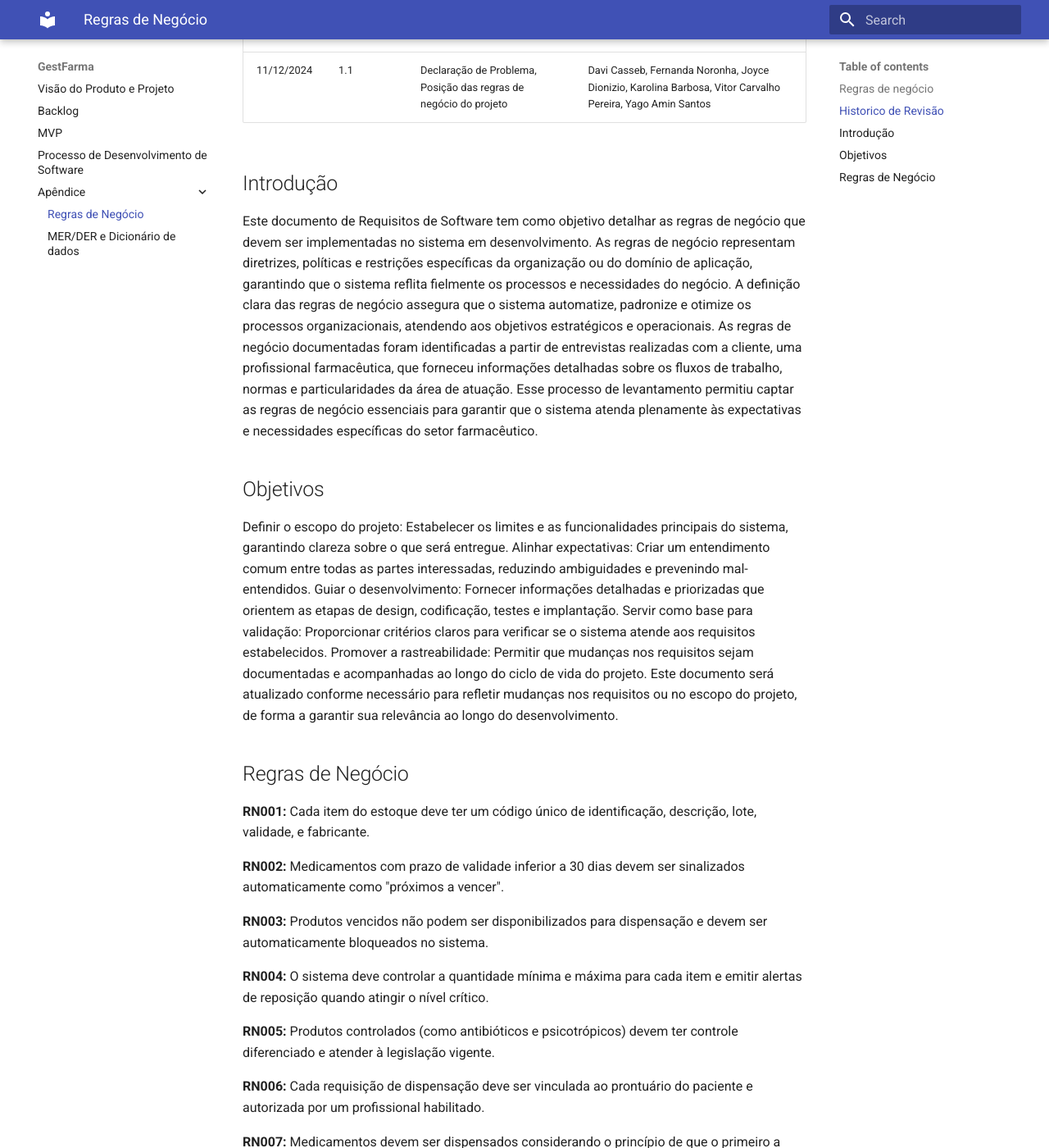
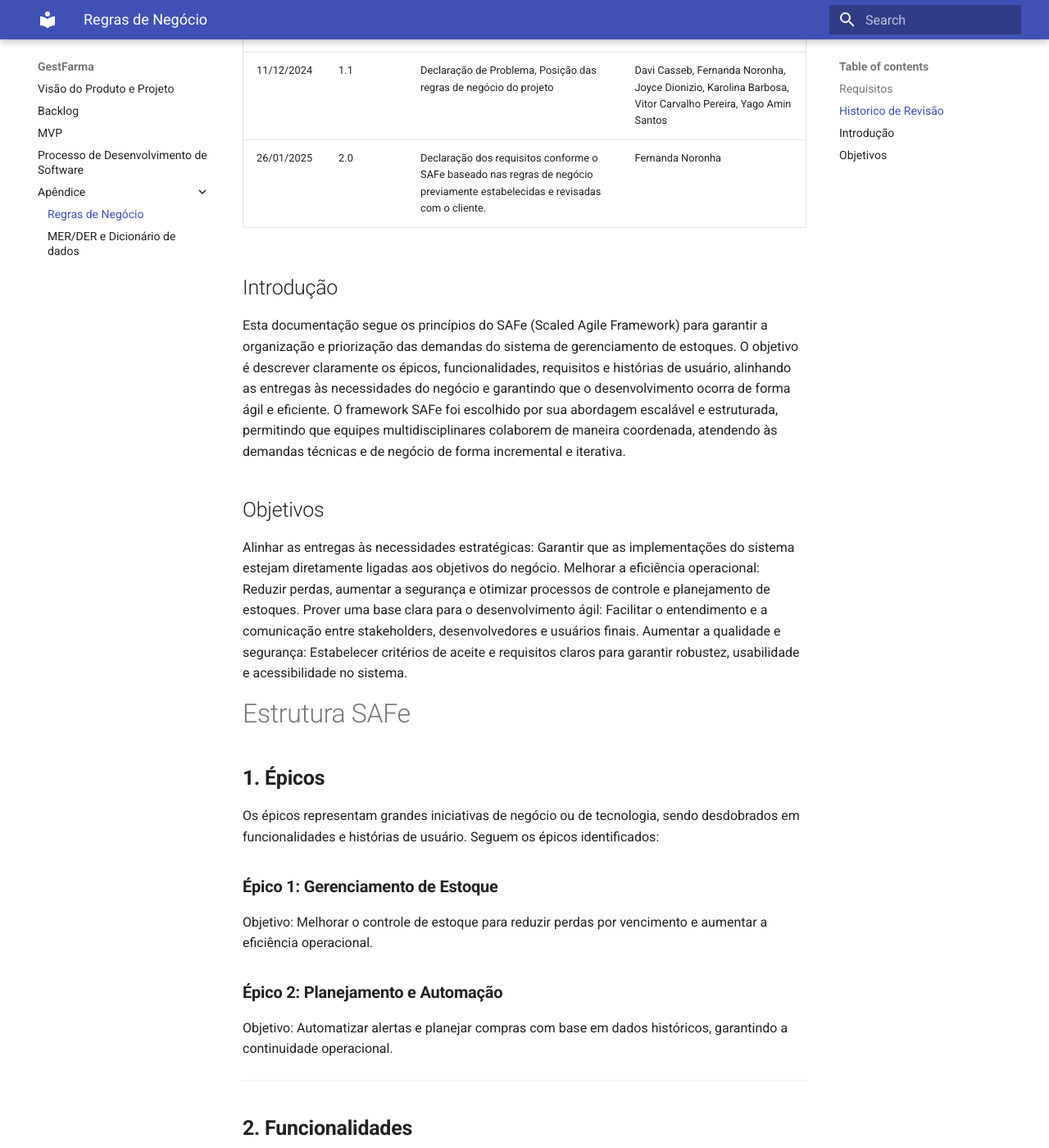
Before and after one commit to FGA-REQ/2024.2-Requisitores, an MkDocs documentation site: the page built from docs/visao-projeto-produto/regrasdenegocio.md, in a window 1280 px wide and 1400 px high, scrolled down 288 px. Shown: the whole window at 82% size. Built offline with MkDocs 1.6.1 and Material for MkDocs 9.7.7, drawn with Linux system fonts in a browser that asks for light colours; some of the changed text lies outside the part shown.

Commit message:
Update regrasdenegocio.md

```diff
--- a/docs/visao-projeto-produto/regrasdenegocio.md
+++ b/docs/visao-projeto-produto/regrasdenegocio.md
@@ -1,5 +1,5 @@
 # GestFarma
-## Regras de negócio
+## Requisitos
 
 ## Historico de Revisão
 
@@ -7,63 +7,175 @@
 | **Data**       | **Versão** | **Descrição**                                                     | **Autor**                                                                                      |
 |----------------|------------|-------------------------------------------------------------------|------------------------------------------------------------------------------------------------|
 | 11/12/2024     | 1.1        | Declaração de Problema, Posição das regras de negócio do projeto  | Davi Casseb, Fernanda Noronha, Joyce Dionizio, Karolina Barbosa, Vitor Carvalho Pereira, Yago Amin Santos |
+| 26/01/2025     | 2.0        | Declaração dos requisitos conforme o SAFe baseado nas regras de negócio previamente estabelecidas e revisadas com o cliente.  | Fernanda Noronha  |
+
 
 ## Introdução
 
-Este documento de Requisitos de Software tem como objetivo detalhar as regras de negócio que devem ser implementadas no sistema em desenvolvimento. As regras de negócio representam diretrizes, políticas e restrições específicas da organização ou do domínio de aplicação, garantindo que o sistema reflita fielmente os processos e necessidades do negócio.
-A definição clara das regras de negócio assegura que o sistema automatize, padronize e otimize os processos organizacionais, atendendo aos objetivos estratégicos e operacionais.
-As regras de negócio documentadas foram identificadas a partir de entrevistas realizadas com a cliente, uma profissional farmacêutica, que forneceu informações detalhadas sobre os fluxos de trabalho, normas e particularidades da área de atuação. Esse processo de levantamento permitiu captar as regras de negócio essenciais para garantir que o sistema atenda plenamente às expectativas e necessidades específicas do setor farmacêutico.
-
+Esta documentação segue os princípios do SAFe (Scaled Agile Framework) para garantir a organização e priorização das demandas do sistema de gerenciamento de estoques. O objetivo é descrever claramente os épicos, funcionalidades, requisitos e histórias de usuário, alinhando as entregas às necessidades do negócio e garantindo que o desenvolvimento ocorra de forma ágil e eficiente.
+O framework SAFe foi escolhido por sua abordagem escalável e estruturada, permitindo que equipes multidisciplinares colaborem de maneira coordenada, atendendo às demandas técnicas e de negócio de forma incremental e iterativa.
 
 ## Objetivos
-Definir o escopo do projeto: Estabelecer os limites e as funcionalidades principais do sistema, garantindo clareza sobre o que será entregue.
-Alinhar expectativas: Criar um entendimento comum entre todas as partes interessadas, reduzindo ambiguidades e prevenindo mal-entendidos.
-Guiar o desenvolvimento: Fornecer informações detalhadas e priorizadas que orientem as etapas de design, codificação, testes e implantação.
-Servir como base para validação: Proporcionar critérios claros para verificar se o sistema atende aos requisitos estabelecidos.
-Promover a rastreabilidade: Permitir que mudanças nos requisitos sejam documentadas e acompanhadas ao longo do ciclo de vida do projeto.
-Este documento será atualizado conforme necessário para refletir mudanças nos requisitos ou no escopo do projeto, de forma a garantir sua relevância ao longo do desenvolvimento.
+Alinhar as entregas às necessidades estratégicas: Garantir que as implementações do sistema estejam diretamente ligadas aos objetivos do negócio.
+Melhorar a eficiência operacional: Reduzir perdas, aumentar a segurança e otimizar processos de controle e planejamento de estoques.
+Prover uma base clara para o desenvolvimento ágil: Facilitar o entendimento e a comunicação entre stakeholders, desenvolvedores e usuários finais.
+Aumentar a qualidade e segurança: Estabelecer critérios de aceite e requisitos claros para garantir robustez, usabilidade e acessibilidade no sistema.
 
-## Regras de Negócio
-**RN001:** Cada item do estoque deve ter um código único de identificação, descrição, lote, validade, e fabricante.
+# Estrutura SAFe
 
-**RN002:** Medicamentos com prazo de validade inferior a 30 dias devem ser sinalizados automaticamente como "próximos a vencer".
+## **1. Épicos**
+Os épicos representam grandes iniciativas de negócio ou de tecnologia, sendo desdobrados em funcionalidades e histórias de usuário. Seguem os épicos identificados:
 
-**RN003:** Produtos vencidos não podem ser disponibilizados para dispensação e devem ser automaticamente bloqueados no sistema.
+### **Épico 1: Gerenciamento de Estoque**
+Objetivo: Melhorar o controle de estoque para reduzir perdas por vencimento e aumentar a eficiência operacional.
 
-**RN004:** O sistema deve controlar a quantidade mínima e máxima para cada item e emitir alertas de reposição quando atingir o nível crítico.
+### **Épico 2: Planejamento e Automação**
+Objetivo: Automatizar alertas e planejar compras com base em dados históricos, garantindo a continuidade operacional.
 
-**RN005:** Produtos controlados (como antibióticos e psicotrópicos) devem ter controle diferenciado e atender à legislação vigente.
+---
 
-**RN006:** Cada requisição de dispensação deve ser vinculada ao prontuário do paciente e autorizada por um profissional habilitado.
+## **2. Funcionalidades**
+As funcionalidades representam partes significativas do épico e orientam a implementação de histórias de usuário.
 
-**RN007:** Medicamentos devem ser dispensados considerando o princípio de que o  primeiro a vencer, primeiro a sair .
+### **Funcionalidade 1: Cadastro de Itens do Estoque**
+Descrição: Permitir o registro completo de itens do estoque com informações relevantes.
 
-**RN008:** O sistema deve registrar data, hora, responsável e quantidade de cada item dispensado.
+### **Funcionalidade 2: Alerta de Validade Próxima**
+Descrição: Notificar os responsáveis sobre produtos próximos ao vencimento.
 
-**RN009:** Todo recebimento deve ser validado contra o pedido de compra, garantindo que tipo, quantidade, lote e validade estejam corretos.
+### **Funcionalidade 3: Bloqueio de Produtos Vencidos**
+Descrição: Impedir o uso de produtos vencidos, garantindo a segurança.
 
-**RN010:** Medicamentos e insumos recebidos devem ser etiquetados e incluídos no estoque imediatamente após a conferência.
+### **Funcionalidade 4: Planejamento de Compras Baseado em Dados**
+Descrição: Sugerir compras com base em rotatividade e níveis críticos de estoque.
 
-**RN011:** O sistema deve permitir inventários periódicos e emitir relatórios de divergência entre o estoque físico e o registrado.
+### **Funcionalidade 5: Dispensação por FIFO**
+Descrição: Garantir que produtos com validade próxima sejam priorizados na saída.
 
-**RN012:** Itens identificados como extraviados ou danificados devem ser registrados com justificativa e ajustados no sistema.
+### **Funcionalidade 6: Inventário e Relatórios de Divergência**
+Descrição: Prover ferramentas para realização de inventários e ajustes no estoque.
 
-**RN013:** O sistema deve gerar relatórios mensais de consumo por setor, paciente, e profissional responsável.
+### **Funcionalidade 7: Controle de Acesso por Perfil**
+Descrição: Configurar níveis de acesso diferenciados para cada perfil de usuário.
 
-**RN014:** Indicadores como índice de vencimento, rotatividade de estoque, e custo médio devem ser disponibilizados para análise.
+### **Funcionalidade 8: Autenticação Segura**
+Descrição: Garantir a segurança no login com senhas fortes e bloqueios automáticos.
 
-**RN015:** O sistema deve permitir o planejamento automático de compras com base na rotatividade de estoque e previsão de demanda.
+---
 
-**RN016:** Solicitações de compras devem ser aprovadas por um responsável antes de serem finalizadas.
+## **3. Requisitos e Relacionamento "De-Para"**
+| **Regras de Negócio**                      | **Requisitos Funcionais**                                           | **Requisitos Não Funcionais**                                     |
+|--------------------------------------------|----------------------------------------------------------------------|-------------------------------------------------------------------|
+| Cadastro de itens deve evitar duplicidade. | Cadastro de itens com código único, lote, validade e fabricante.    | Tempo de resposta menor que 3 segundos.                          |
+| Produtos vencidos não podem ser usados.    | Bloqueio automático de produtos vencidos.                          | Sistema escalável para até 10.000 registros simultâneos.         |
+| Alertar sobre produtos próximos ao vencimento. | Geração de alertas automáticos para produtos com validade < 30 dias. | Design responsivo e acessível conforme WCAG 2.1.                 |
+| Compras devem ser planejadas.              | Planejamento baseado em rotatividade e níveis críticos de estoque.  | Dados criptografados para segurança.                             |
+| Dispensação deve priorizar o FIFO.         | Organização automática de itens baseando-se na validade.            | Sistema deve operar sem perda de desempenho em alta demanda.     |
+| Controle de acesso deve ser restrito.      | Configuração de perfis de acesso com permissões específicas.        | Logs armazenados por pelo menos 5 anos.                          |
+| Segurança de acesso ao sistema.            | Autenticação com senhas fortes e bloqueio após múltiplas tentativas. |                                                                  |
 
-**RN017:** O sistema deve atender às exigências da ANVISA e outras regulamentações específicas aplicáveis ao armazenamento e controle de medicamentos.
+---
 
-**RN018:** Todos os usuários do sistema devem ter uma conta individual com login e senha fortes, contendo no mínimo 8 caracteres, incluindo letras maiusculas, minúsculas, números e caracteres especiais.
+## **4. Histórias de Usuário e Critérios de Aceite**
 
-**RN019:** O sistema deve permitir diferentes níveis de acesso, sendo definidos com base no perfil do usuário, como administrador, farmacêutico, técnico de farmácia, e auditor.
+### **História 1: Cadastro de Itens do Estoque**
+**Como** administrador do sistema,
+**eu quero** cadastrar itens no estoque com informações detalhadas (código único, lote, validade e fabricante),
+**para que** eu possa gerenciar os itens de forma precisa e evitar duplicidade.
 
-**RN020:** Usuários com permissão de acesso limitado devem visualizar apenas as informações necessárias para suas atividades.
+**Critérios de Aceite:**
+- Deve ser possível cadastrar um item com as informações: código único, descrição, lote, validade e fabricante.
+- O sistema deve validar a unicidade do código no momento do cadastro.
+- Exibir mensagem de erro clara caso algum campo obrigatório não seja preenchido ou o código já exista.
 
-**RN021:** Alterações em dados sensíveis, como inclusão, edição ou exclusão de medicamentos, devem ser restritas aos usuários autorizados (ex.: farmacêuticos ou administradores).
+---
 
-**RN022:** O sistema deve bloquear automaticamente a conta do usuário após 5 tentativas falhas consecutivas de login, com opção de desbloqueio apenas por administrador ou redefinição de senha segura.
+### **História 2: Alerta de Validade Próxima**
+**Como** farmacêutico responsável,
+**eu quero** receber alertas automáticos sobre medicamentos que estão próximos a vencer,
+**para que** eu possa tomar as devidas ações antes que eles expirem.
+
+**Critérios de Aceite:**
+- O sistema deve gerar alertas automáticos para medicamentos com validade inferior a 30 dias.
+- Os alertas devem ser exibidos em um painel principal e enviados por e-mail.
+- Deve ser possível filtrar os alertas por setor e data de vencimento.
+
+---
+
+### **História 3: Bloqueio de Produtos Vencidos**
+**Como** operador de dispensação,
+**eu quero** que o sistema bloqueie automaticamente a saída de produtos vencidos,
+**para que** esses produtos não sejam disponibilizados para uso.
+
+**Critérios de Aceite:**
+- Produtos vencidos devem ser marcados como "bloqueados" e não podem ser incluídos em processos de dispensação.
+- O bloqueio deve ser automático assim que o produto atingir sua data de vencimento.
+- Uma mensagem de aviso deve ser exibida ao tentar dispensar um produto vencido.
+
+---
+
+### **História 4: Planejamento de Compras**
+**Como** gestor de compras,
+**eu quero** que o sistema sugira o planejamento de compras com base em rotatividade e níveis críticos,
+**para que** eu possa evitar rupturas no estoque.
+
+**Critérios de Aceite:**
+- O sistema deve emitir alertas para produtos que atingirem o nível crítico de estoque.
+- Deve ser possível visualizar a previsão de compras com base no histórico de consumo e demanda esperada.
+- Relatórios gerados devem incluir quantidades sugeridas, previsão de custo e prazo para reposição.
+
+---
+
+### **História 5: Dispensação por FIFO**
+**Como** técnico de farmácia,
+**eu quero** que o sistema priorize o princípio "primeiro a vencer, primeiro a sair" na dispensação de medicamentos,
+**para que** eu reduza o risco de perdas por vencimento.
+
+**Critérios de Aceite:**
+- O sistema deve organizar automaticamente os itens disponíveis com base na validade.
+- Deve exibir uma mensagem informativa caso o operador tente dispensar um item fora da ordem.
+- A regra FIFO deve ser aplicada a todos os processos de dispensação.
+
+---
+
+### **História 6: Inventário de Estoque**
+**Como** auditor,
+**eu quero** realizar inventários periódicos e visualizar relatórios de divergência entre o estoque físico e o registrado,
+**para que** eu possa corrigir possíveis erros no controle do estoque.
+
+**Critérios de Aceite:**
+- Deve ser possível registrar o estoque físico diretamente no sistema.
+- O relatório de divergência deve destacar itens com quantidades diferentes entre o físico e o registrado.
+- Relatórios devem ser gerados em formatos PDF e Excel.
+
+---
+
+### **História 7: Controle de Acesso**
+**Como** administrador,
+**eu quero** configurar níveis de acesso para diferentes tipos de usuários,
+**para que** cada usuário visualize apenas as informações necessárias para suas atividades.
+
+**Critérios de Aceite:**
+- O sistema deve permitir criar perfis de acesso (administrador, farmacêutico, técnico e auditor).
+- Usuários com permissão limitada devem ter acesso apenas às funcionalidades pertinentes ao seu perfil.
+- O sistema deve registrar logs de todas as ações realizadas pelos usuários, armazenando por pelo menos 5 anos.
+
+---
+
+### **História 8: Autenticação Segura**
+**Como** usuário,
+**eu quero** realizar login com uma senha forte e bloqueio após múltiplas tentativas inválidas,
+**para que** minhas informações e acessos sejam mantidos seguros.
+
+**Critérios de Aceite:**
+- O sistema deve exigir senhas com no mínimo 8 caracteres, incluindo letras maiúsculas, números e símbolos.
+- Após 5 tentativas de login inválidas, a conta deve ser bloqueada automaticamente.
+- Deve ser possível desbloquear contas somente por administradores.
+
+---
+
+## **5. Requisitos Não Funcionais**
+- **Segurança:** O sistema deve garantir criptografia de dados sensíveis, como senhas e informações de usuários.
+- **Desempenho:** O tempo de resposta para qualquer operação não deve ultrapassar 3 segundos.
+- **Escalabilidade:** O sistema deve suportar até 10.000 registros simultâneos de itens sem perda de desempenho.
+- **Usabilidade:** O sistema deve seguir as diretrizes de design responsivo e acessibilidade (WCAG 2.1).
```
